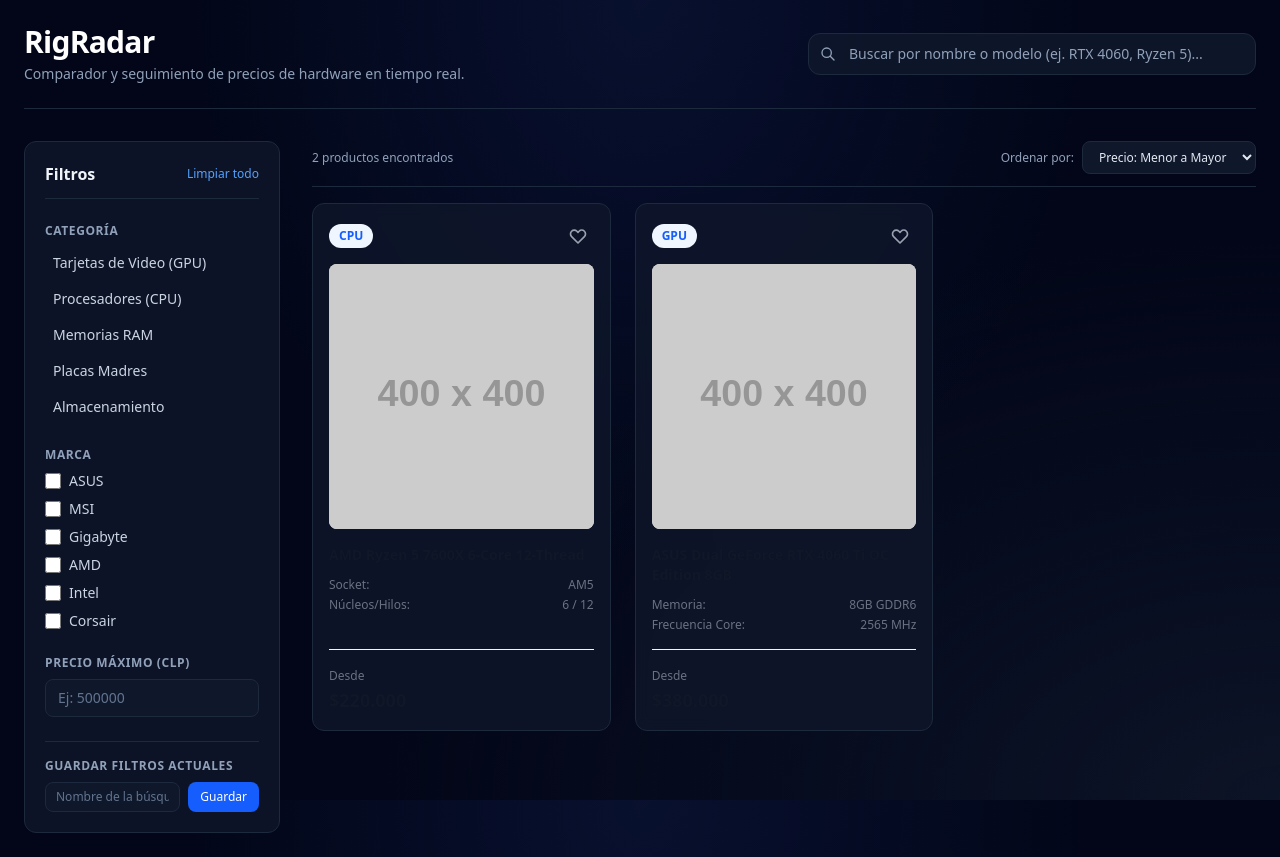
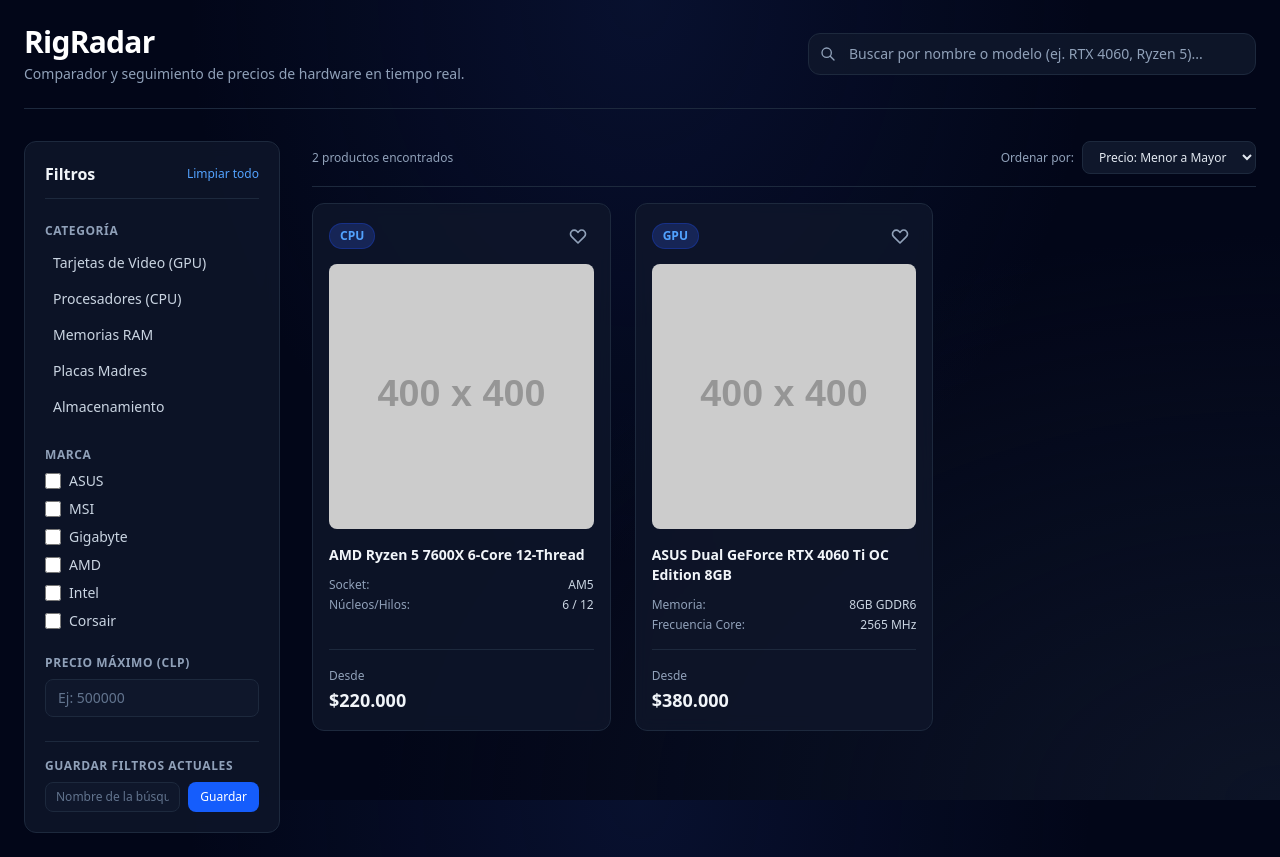
Before and after one commit to CIgnacio-dev/rig-radar, a Next.js app: page / in a window 1280 px wide. Built offline with nearby package versions, Linux system fonts and the light colour scheme.

Commit message:
fix: resolve react-hooks/set-state-in-effect lint errors using useSyncExternalStore

```diff
--- a/src/components/features/SearchBar.tsx
+++ b/src/components/features/SearchBar.tsx
@@ -8,10 +8,12 @@
   const { searchQuery, setSearchQuery } = useFilterStore();
   const [localQuery, setLocalQuery] = useState(searchQuery);
 
-  // Sincronizar el input local si el estado global cambia (por ejemplo al limpiar filtros)
-  useEffect(() => {
+  // Sincronización limpia si el store se resetea externamente
+  const [prevSearchQuery, setPrevSearchQuery] = useState(searchQuery);
+  if (searchQuery !== prevSearchQuery) {
+    setPrevSearchQuery(searchQuery);
     setLocalQuery(searchQuery);
-  }, [searchQuery]);
+  }
 
   // Debounce de 300ms antes de actualizar Zustand
   useEffect(() => {
--- a/src/components/ui/ProductCard.tsx
+++ b/src/components/ui/ProductCard.tsx
@@ -1,25 +1,21 @@
 // src/components/ui/ProductCard.tsx
 'use client';
 
-import { useEffect, useState } from 'react';
 import Image from 'next/image';
 import Link from 'next/link';
 import { Product } from '@/types';
 import { useFavoritesStore } from '@/store/useFavoritesStore';
+import { useIsHydrated } from '@/hooks/useIsHydrated';
 
 interface ProductCardProps {
   product: Product;
 }
 
 export function ProductCard({ product }: ProductCardProps) {
-  const [mounted, setMounted] = useState(false);
+  const isHydrated = useIsHydrated();
   const { toggleFavoriteProduct, isProductFavorite } = useFavoritesStore();
 
-  useEffect(() => {
-    setMounted(true);
-  }, []);
-
-  const isFavorite = mounted ? isProductFavorite(product.id) : false;
+  const isFavorite = isHydrated ? isProductFavorite(product.id) : false;
 
   const formattedPrice = new Intl.NumberFormat('es-CL', {
     style: 'currency',
@@ -32,7 +28,7 @@
       <div>
         {/* Header con Badge y Botón de Favorito */}
         <div className="mb-3 flex items-center justify-between">
-          <span className="rounded-full bg-blue-50 px-2.5 py-1 text-xs font-semibold text-blue-600 dark:bg-blue-950 dark:text-blue-400">
+          <span className="rounded-full bg-blue-950 px-2.5 py-1 text-xs font-semibold text-blue-400 border border-blue-800/50">
             {product.category}
           </span>
           <button
@@ -41,7 +37,7 @@
               toggleFavoriteProduct(product.id);
             }}
             aria-label="Guardar en favoritos"
-            className="z-10 rounded-full p-1.5 text-gray-400 hover:bg-gray-100 hover:text-red-500 dark:hover:bg-gray-800"
+            className="z-10 rounded-full p-1.5 text-slate-400 hover:bg-slate-800 hover:text-red-400 transition-colors"
           >
             <svg
               xmlns="http://www.w3.org/2000/svg"
@@ -49,7 +45,7 @@
               fill={isFavorite ? 'currentColor' : 'none'}
               stroke="currentColor"
               className={`h-5 w-5 transition-colors ${
-                isFavorite ? 'text-red-500' : 'text-gray-400'
+                isFavorite ? 'text-red-500' : 'text-slate-400'
               }`}
             >
               <path
@@ -63,7 +59,7 @@
         </div>
 
         {/* Imagen del Producto */}
-        <div className="relative mb-4 aspect-square w-full overflow-hidden rounded-lg bg-gray-100 dark:bg-gray-800">
+        <div className="relative mb-4 aspect-square w-full overflow-hidden rounded-lg bg-slate-800">
           <Image
             src={product.imageUrl}
             alt={`Fotografía de ${product.name}`}
@@ -74,27 +70,27 @@
         </div>
 
         {/* Título */}
-        <h3 className="line-clamp-2 text-sm font-semibold text-gray-900 group-hover:text-blue-600 dark:text-gray-100 dark:group-hover:text-blue-400">
+        <h3 className="line-clamp-2 text-sm font-semibold text-slate-100 group-hover:text-blue-400 transition-colors">
           <Link href={`/product/${product.id}`} className="after:absolute after:inset-0">
             {product.name}
           </Link>
         </h3>
 
         {/* Especificaciones clave */}
-        <ul className="mt-3 space-y-1 text-xs text-gray-500 dark:text-gray-400">
+        <ul className="mt-3 space-y-1 text-xs text-slate-400">
           {product.specs.slice(0, 2).map((spec, index) => (
             <li key={index} className="flex justify-between">
-              <span className="font-medium">{spec.name}:</span>
-              <span>{spec.value}</span>
+              <span className="font-medium text-slate-400">{spec.name}:</span>
+              <span className="text-slate-300">{spec.value}</span>
             </li>
           ))}
         </ul>
       </div>
 
-      {/* Precio y CTA */}
-      <div className="mt-4 border-t border-gray-100 pt-3 dark:border-gray-800">
-        <span className="text-xs text-gray-500">Desde</span>
-        <div className="text-lg font-bold text-gray-900 dark:text-white">
+      {/* Precio */}
+      <div className="mt-4 border-t border-slate-800 pt-3">
+        <span className="text-xs text-slate-400">Desde</span>
+        <div className="text-lg font-bold text-slate-100">
           {formattedPrice}
         </div>
       </div>
--- /dev/null
+++ b/src/hooks/useIsHydrated.ts
@@ -0,0 +1,12 @@
+// src/hooks/useIsHydrated.ts
+import { useSyncExternalStore } from 'react';
+
+const emptySubscribe = () => () => {};
+
+export function useIsHydrated() {
+  return useSyncExternalStore(
+    emptySubscribe,
+    () => true,  // Valor en el Cliente
+    () => false  // Valor en el Servidor (SSR)
+  );
+}
```
